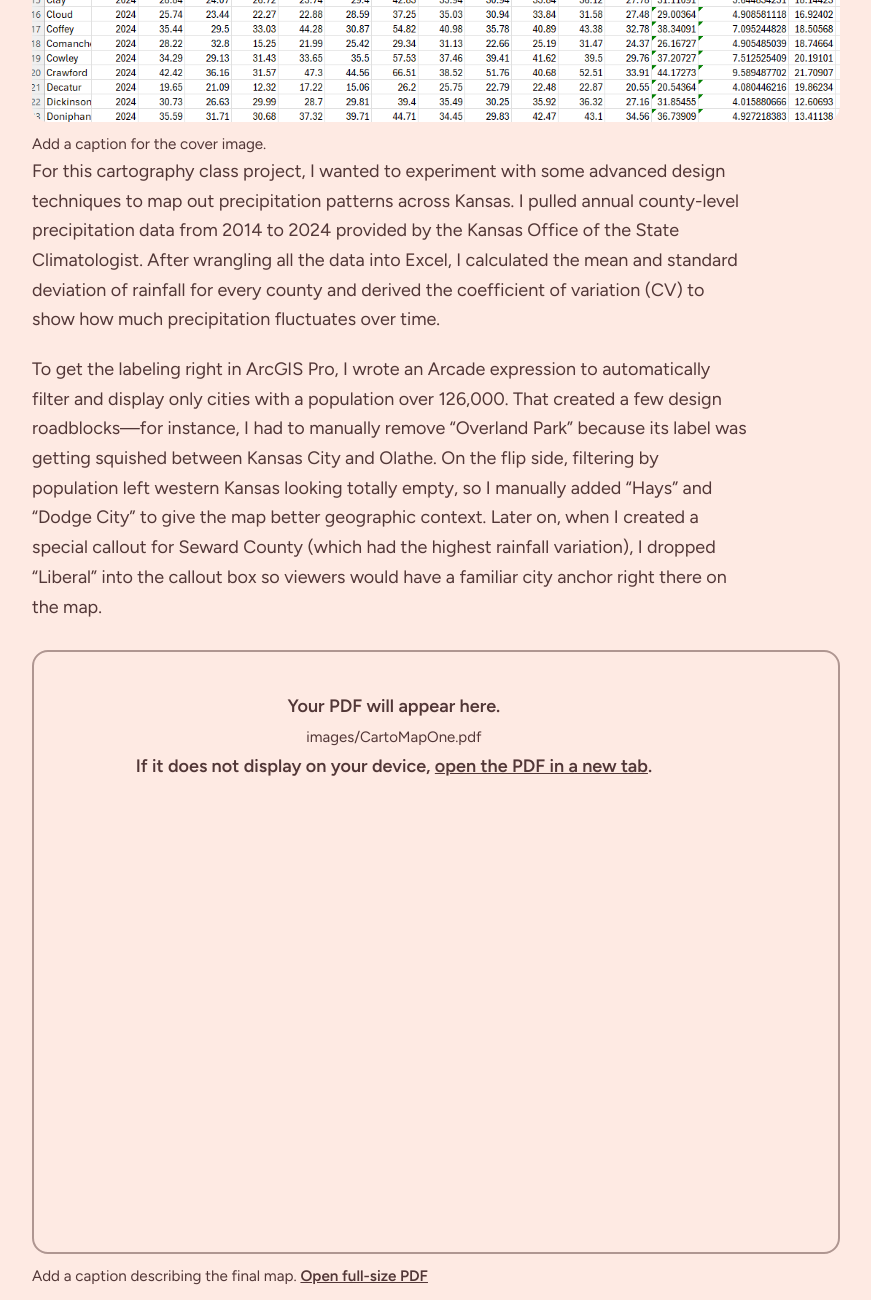
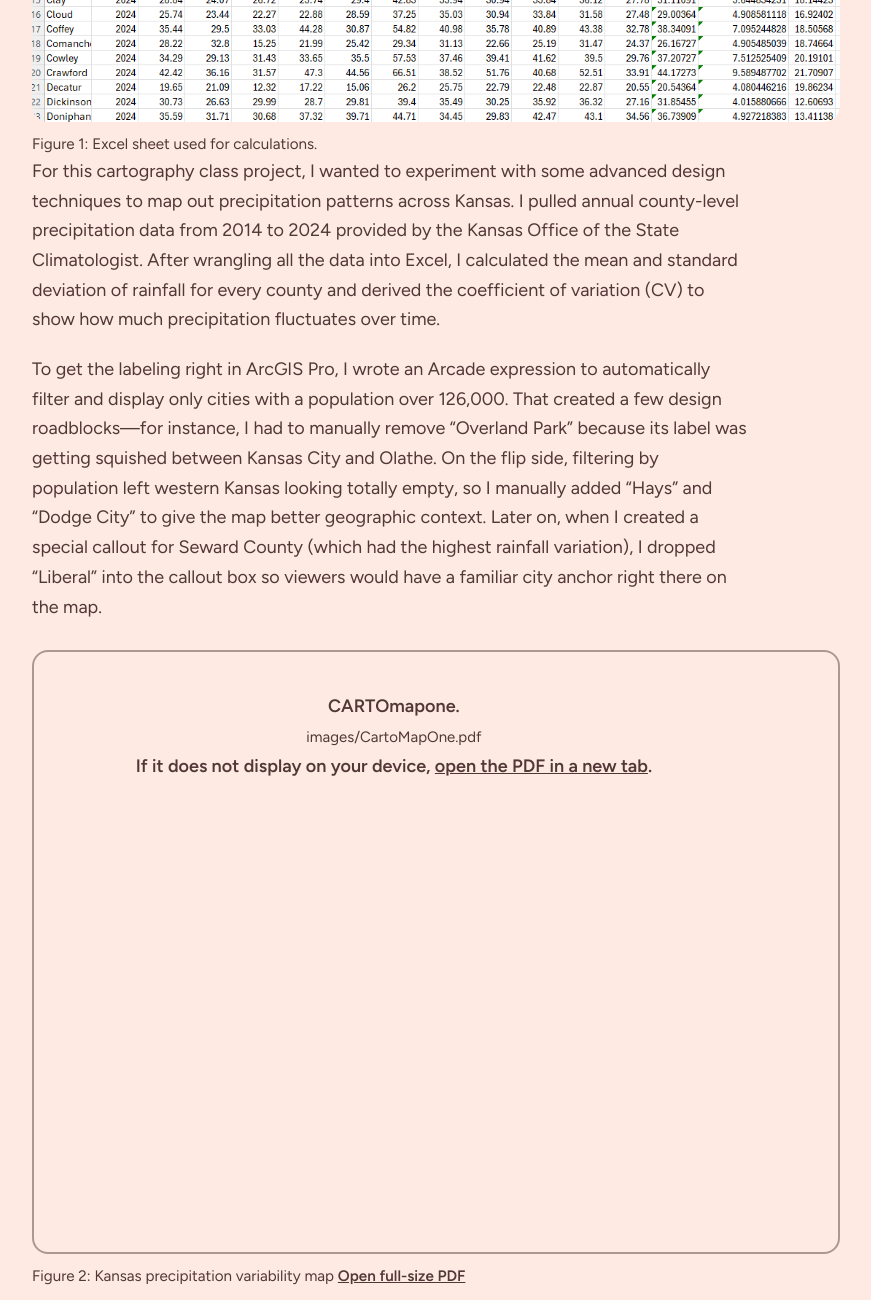
Before and after one commit to greenchristina/christinagreen.github.io, a plain HTML site: page projects/kansas-precipitation.html in a window 1280 px wide. Shown: the part 720-2020 px from the top of the page, without its empty margins (82-953 px from the left). Drawn offline with Linux system fonts and the light colour scheme.

Commit message:
Update captions and placeholders in HTML file

```diff
--- a/projects/kansas-precipitation.html
+++ b/projects/kansas-precipitation.html
@@ -57,7 +57,7 @@
               <p class="figure-placeholder">Your cover photo will appear here<br><small>images/Screenshot 2026-02-14 004247.png</small></p>
               <img src="../images/Screenshot%202026-02-14%20004247.png" alt="Cover image for the Kansas precipitation variability map" onload="this.parentElement.classList.add('loaded')" onerror="this.style.display='none'">
             </div>
-            <figcaption>Add a caption for the cover image.</figcaption>
+            <figcaption>Figure 1: Excel sheet used for calculations.</figcaption>
           </figure>
 
           <p>For this cartography class project, I wanted to experiment with some advanced design techniques to map out precipitation patterns across Kansas. I pulled annual county-level precipitation data from 2014 to 2024 provided by the Kansas Office of the State Climatologist. After wrangling all the data into Excel, I calculated the mean and standard deviation of rainfall for every county and derived the coefficient of variation (CV) to show how much precipitation fluctuates over time.</p>
@@ -66,10 +66,10 @@
           <figure class="figure">
             <div class="figure-media figure-pdf">
               <object data="../images/CartoMapOne.pdf" type="application/pdf" aria-label="Kansas precipitation variability map">
-                <p class="figure-placeholder">Your PDF will appear here.<br><small>images/CartoMapOne.pdf</small><br>If it does not display on your device, <a href="../images/CartoMapOne.pdf" target="_blank" rel="noopener">open the PDF in a new tab</a>.</p>
+                <p class="figure-placeholder">CARTOmapone.<br><small>images/CartoMapOne.pdf</small><br>If it does not display on your device, <a href="../images/CartoMapOne.pdf" target="_blank" rel="noopener">open the PDF in a new tab</a>.</p>
               </object>
             </div>
-            <figcaption>Add a caption describing the final map. <a href="../images/CartoMapOne.pdf" target="_blank" rel="noopener">Open full-size PDF</a></figcaption>
+            <figcaption>Figure 2: Kansas precipitation variability map <a href="../images/CartoMapOne.pdf" target="_blank" rel="noopener">Open full-size PDF</a></figcaption>
           </figure>
 
           <!-- For a portrait (tall) PDF, change class="figure-media figure-pdf" to class="figure-media figure-pdf tall". -->
```
